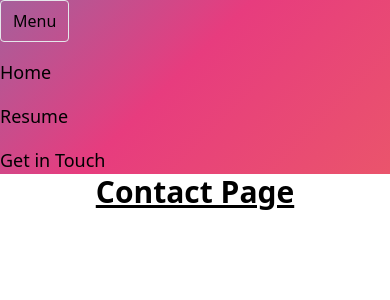
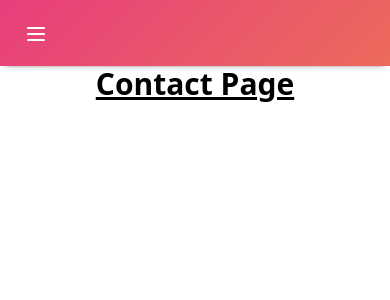
Before and after one commit to jmaksimik/portfolio, a React (Vite) app: page /portfolio/contact in a window 390 px wide. Shown: the top 300 px of the page. Built offline with nearby package versions, Linux system fonts and the light colour scheme.

Commit message:
Navbar styling and add responsive screen width menu

```diff
--- a/package.json
+++ b/package.json
@@ -9,6 +9,7 @@
     "preview": "vite preview"
   },
   "dependencies": {
+    "@headlessui/react": "^1.7.13",
     "react": "^18.2.0",
     "react-dom": "^18.2.0",
     "react-pdf": "^6.2.2",
--- a/src/components/AboutMe/AboutMe.jsx
+++ b/src/components/AboutMe/AboutMe.jsx
@@ -5,7 +5,7 @@ import LanguageImages from "../LanguageImages/LanguageImages";
 
 export default function AboutMe() {
     return (
-        <div className='container max-w-full bg-slate-100'>
+        <div className='container max-w-full bg-slate-100 drop-shadow-sm'>
             <h2 className='text-center text-3xl font-bold underline'>About Me</h2>
             <div className='columns-2'>
                 <p className='text-right'>Picture of me</p>
--- a/src/components/LanguageImages/LanguageImages.jsx
+++ b/src/components/LanguageImages/LanguageImages.jsx
@@ -11,7 +11,7 @@ const languageList = [
 
 export default function LanguageImages() {
     return (
-        <div className='container mx-auto'>
+        <div className='container mx-auto drop-shadow-sm'>
             <p className='text-center text-4xl mt-5'>Languages</p>
             <div className='flex-row columns-5 mt-12 justify-center'>
                 {languageList.map((language, index) => {
--- a/src/components/MainBanner/MainBanner.jsx
+++ b/src/components/MainBanner/MainBanner.jsx
@@ -2,10 +2,10 @@ import React from "react";
 
 import NavBar from "../NavBar/NavBar";
 
-export default function MainBanner({isLandingPage}) {
+export default function MainBanner({ isLandingPage }) {
     return (
         <>
-            <div className='flex text-white flex-col justify-center items-center container main-banner max-w-full'>
+            <div className='flex text-white flex-col justify-center items-center container main-banner max-w-full drop-shadow-xl'>
                 <NavBar isLandingPage={isLandingPage} />
                 <p className='text-center text-5xl text-white font-apple'>
                     Hi, I'm John
--- a/src/components/NavBar/NavBar.jsx
+++ b/src/components/NavBar/NavBar.jsx
@@ -1,12 +1,114 @@
-import React from 'react';
-import {Link} from 'react-router-dom';
+import React, { useState } from 'react';
+import { Link } from 'react-router-dom';
+import { Transition } from '@headlessui/react'
 
-export default function NavBar({isLandingPage}) {
+export default function NavBar({ isLandingPage }) {
+    const [isOpen, setIsOpen] = useState(false);
 
     if (isLandingPage) {
         return (
-            <nav className='flex flex-row text-white mr-6 bg-transparent absolute top-5 left-5'>
-                <div className='w-full block flex-grow lg:flex lg:items-start lg:w-auto'>
+            <nav className='flex flex-row text-white mr-6 bg-transparent absolute top-5 left-8'>
+                <div className='block flex-grow lg:flex lg:items-start lg:w-auto'>
+                    <div className='text-lg lg:flex-grow hidden md:block'>
+                        <Link className='block mt-4 lg:inline-block lg:mt-0 hover:text-black mr-4'
+                            to='/portfolio'>
+                            Home
+                        </Link>
+                    </div>
+                    <div className='text-lg lg:flex-grow hidden md:block'>
+                        <Link className='block mt-4 lg:inline-block lg:mt-0 hover:text-black mr-4'
+                            to='/portfolio/resume'>
+                            Resume
+                        </Link>
+                        <Link className='block mt-4 lg:inline-block lg:mt-0 hover:text-black mr-4'
+                            to='/portfolio/contact'>
+                            Get in Touch
+                        </Link>
+                    </div>
+
+                    {/* Mobile Menu */}
+
+                    <div className='-mr-2 flex md:hidden'>
+                        <button
+                            onClick={() => setIsOpen(!isOpen)}
+                            type='button'
+                            className='inline-flex items-center justify-center p-2 rounded-md text-white hover:text-black focus:outline-none  focus:ring-offset-2 focus:ring-offset-white focus:ring-white'
+                            aria-controls='mobile-menu'
+                            aria-expanded='false'
+                        >
+                            <span className='sr-only'>Open Main Menu</span>
+                            {!isOpen ? (
+                                <svg
+                                    className='block h-6 w-6'
+                                    xmlns='https://www.w3.org/2000/svg'
+                                    fill='none'
+                                    viewBox='0 0 24 24'
+                                    stroke='currentColor'
+                                    aria-hidden='true'
+                                >
+                                    <path
+                                        strokeLinecap='round'
+                                        strokeLinejoin='round'
+                                        strokeWidth='2'
+                                        d='M4 6h16M4 12h16M4 18h16'
+                                    />
+                                </svg>
+                            ) : (
+                                <svg
+                                    className='block h6 w-6'
+                                    xmlns='https://www.w3.org/2000/svg'
+                                    fill='none'
+                                    viewBox='0 0 24 24'
+                                    stroke='currentColor'
+                                    aria-hidden='true'
+                                >
+                                    <path
+                                        strokeLinecap='round'
+                                        strokeLinejoin='round'
+                                        strokeWidth='2'
+                                        d='M6 18L18 6M6 6l12 12'
+                                    />
+                                </svg>
+                            )}
+                        </button>
+                    </div>
+                </div>
+                <Transition
+                    show={isOpen}
+                    enter='transition ease-out duration-100 transform'
+                    enterFrom='opacity-0 scale-95'
+                    enterTo='opacity-100 scale-100'
+                    leave='transition ease-in duration-75 transform'
+                    leaveFrom='opacity-100 scale-100'
+                    leaveTo='opacity-0 scale-95'
+                >
+                    {(ref) => (
+                        <div className='md:hidden' id='mobile-menu'>
+                            <div ref={ref} className='px-2 pt-2 pb-3 space-y-1 sm:px-3'>
+                                <Link className='block mt-4 lg:inline-block lg:mt-0 hover:text-black mr-4'
+                                    to='/portfolio'>
+                                    Home
+                                </Link>
+                                <Link className='block mt-4 lg:inline-block lg:mt-0 hover:text-black mr-4'
+                                    to='/portfolio/resume'>
+                                    Resume
+                                </Link>
+                                <Link className='block mt-4 lg:inline-block lg:mt-0 hover:text-black mr-4'
+                                    to='/portfolio/contact'>
+                                    Get in Touch
+                                </Link>
+                            </div>
+                        </div>
+                    )}
+                </Transition>
+            </nav>
+        )
+    } return (
+        <nav className='navbar-special'>
+            <div className='px-4 sm:px-6 lg:px-8 text-white'>
+                <div className='flex items-center justify-between h-16'>
+                    <div className='hidden md:block'>
+                        <div className='flex items-start'>
                             <div className='text-lg lg:flex-grow'>
                                 <Link className='block mt-4 lg:inline-block lg:mt-0 hover:text-black mr-4'
                                     to='/portfolio'>
@@ -22,37 +124,86 @@ export default function NavBar({isLandingPage}) {
                                     to='/portfolio/contact'>
                                     Get in Touch
                                 </Link>
+
                             </div>
                         </div>
+                    </div>
+                                        {/* Mobile Menu */}
 
-            </nav>
-        )
-    } return (
-        <nav className='navbar-special'>
-                <div className='block lg:hidden bg-transparent'>
-                    <button className='flex items-center px-3 py-2 border rounded hover:text-black'>
-                        Menu
+                    <div className='-mr-2 flex md:hidden'>
+                        <button
+                            onClick={() => setIsOpen(!isOpen)}
+                            type='button'
+                            className='inline-flex items-center justify-center p-2 rounded-md text-white hover:text-black focus:outline-none  focus:ring-offset-2 focus:ring-offset-white focus:ring-white'
+                            aria-controls='mobile-menu'
+                            aria-expanded='false'
+                        >
+                            <span className='sr-only'>Open Main Menu</span>
+                            {!isOpen ? (
+                                <svg
+                                    className='block h-6 w-6'
+                                    xmlns='https://www.w3.org/2000/svg'
+                                    fill='none'
+                                    viewBox='0 0 24 24'
+                                    stroke='currentColor'
+                                    aria-hidden='true'
+                                >
+                                    <path
+                                        strokeLinecap='round'
+                                        strokeLinejoin='round'
+                                        strokeWidth='2'
+                                        d='M4 6h16M4 12h16M4 18h16'
+                                    />
+                                </svg>
+                            ) : (
+                                <svg
+                                    className='block h6 w-6'
+                                    xmlns='https://www.w3.org/2000/svg'
+                                    fill='none'
+                                    viewBox='0 0 24 24'
+                                    stroke='currentColor'
+                                    aria-hidden='true'
+                                >
+                                    <path
+                                        strokeLinecap='round'
+                                        strokeLinejoin='round'
+                                        strokeWidth='2'
+                                        d='M6 18L18 6M6 6l12 12'
+                                    />
+                                </svg>
+                            )}
                         </button>
                     </div>
-                <div className='block flex-grow lg:flex lg:items-start lg:w-auto'>
-                    <div className='text-lg lg:flex-grow'>
-                        <Link className='block mt-4 lg:inline-block lg:mt-0 hover:text-black mr-4'
+                </div>
+            </div>
+            <Transition
+                    show={isOpen}
+                    enter='transition ease-out duration-100 transform'
+                    enterFrom='opacity-0 scale-95'
+                    enterTo='opacity-100 scale-100'
+                    leave='transition ease-in duration-75 transform'
+                    leaveFrom='opacity-100 scale-100'
+                    leaveTo='opacity-0 scale-95'
+                >
+                    {(ref) => (
+                        <div className='md:hidden' id='mobile-menu'>
+                            <div ref={ref} className='px-2 pt-2 pb-3 space-y-1 sm:px-3'>
+                                <Link className='block mt-4 lg:inline-block lg:mt-0 text-white hover:text-black mr-4'
                                     to='/portfolio'>
                                     Home
                                 </Link>
-                    </div>
-                    <div className='text-lg lg:flex-grow'>
-                        <Link className='block mt-4 lg:inline-block lg:mt-0 hover:text-black mr-4'
+                                <Link className='block mt-4 lg:inline-block lg:mt-0 text-white hover:text-black mr-4'
                                     to='/portfolio/resume'>
                                     Resume
                                 </Link>
-                        <Link className='block mt-4 lg:inline-block lg:mt-0 hover:text-black mr-4'
+                                <Link className='block mt-4 lg:inline-block lg:mt-0 text-white hover:text-black mr-4'
                                     to='/portfolio/contact'>
                                     Get in Touch
                                 </Link>
                             </div>
                         </div>
-
+                    )}
+                </Transition>
         </nav>
     )
 }
--- a/src/components/ProjectList/ProjectList.jsx
+++ b/src/components/ProjectList/ProjectList.jsx
@@ -32,7 +32,7 @@ export default function ProjectList() {
 
     return (
         <>
-            <div className='container max-w-full mt-10 bg-slate-100'>
+            <div className='container max-w-full mt-10 bg-slate-100 drop-shadow-sm'>
                 <p className='text-center text-3xl font-bold underline'>My Projects</p>
                 <div className='flex flex-row justify-center mt-5 gap-12'>
                     {projectList.map((project, index) => {
--- a/src/components/Resume/Resume.jsx
+++ b/src/components/Resume/Resume.jsx
@@ -20,7 +20,7 @@ export default function Resume(props) {
 
 
     return (
-        <div className='container mx-w-full mt-32 flex flex-col items-center bg-slate-100'>
+        <div className='container mx-w-full mt-32 flex flex-col items-center'>
             <p className='text-3xl'>Resume</p>
             <div>
                 <Document file={file} onLoadSuccess={onDocumentLoadSuccess} options={options}>
--- a/src/index.css
+++ b/src/index.css
@@ -19,8 +19,10 @@
   background: linear-gradient(-45deg, #ee7752, #e73c7e, #23a6d5, #23d5ab);
 	background-size: 400% 400%;
 	animation: gradient 20s ease infinite;
-  margin: 0;
-  padding: 0;
+  box-shadow: 0 4px 12px -6px #222;
+  -webkit-box-shadow: 0 4px 6px -6px #222;
+  -moz-box-shadow: 0 4px 6px -6px #222;
+  padding-top: 2px;
 }
 
 .language-icons {
```
Also changed, not shown: 1 other file (tests, documents, lock files or other folders). Lines whose indentation alone changed are shown as unchanged.
